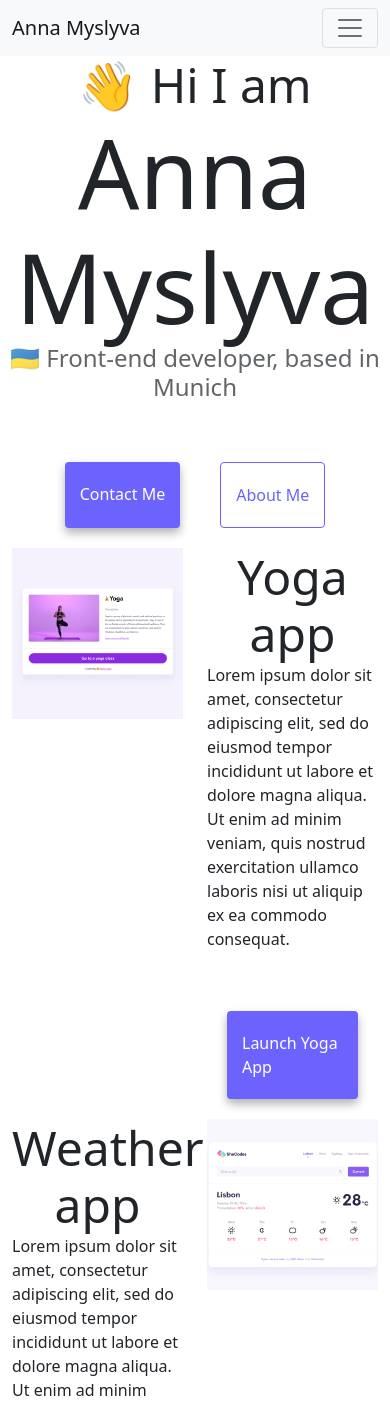
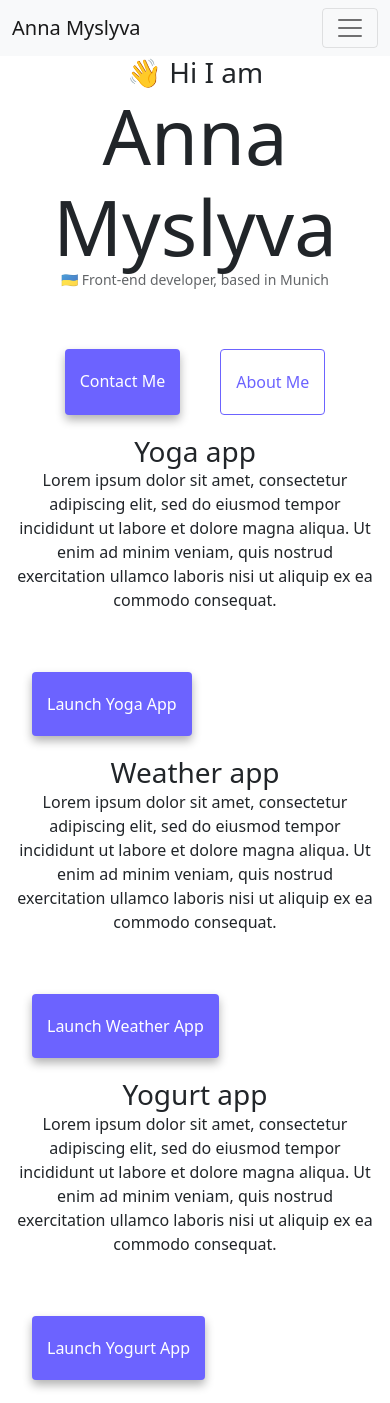
Before and after one commit to AnnaMyslyva/responsiveBasicProject, a website: page index.html in a window 390 px wide. Shown: the top 1403 px of the page. Drawn offline with nearby package versions, Linux system fonts and the light colour scheme.

Commit message:
CSS added
responsive css added

```diff
--- a/index.html
+++ b/index.html
@@ -60,7 +60,7 @@
     <div class="container">
       <div class="row">
         <div class="col-6"><img src="images/yoga.png" class="img-fluid" /></div>
-        <div class="col-6">
+        <div class="col-sm-6">
           <h2>Yoga app</h2>
           Lorem ipsum dolor sit amet, consectetur adipiscing elit, sed do
           eiusmod tempor incididunt ut labore et dolore magna aliqua. Ut enim ad
@@ -72,7 +72,7 @@
         </div>
       </div>
       <div class="row">
-        <div class="col-6">
+        <div class="col-sm-6">
           <h2>Weather app</h2>
           Lorem ipsum dolor sit amet, consectetur adipiscing elit, sed do
           eiusmod tempor incididunt ut labore et dolore magna aliqua. Ut enim ad
@@ -90,7 +90,7 @@
         <div class="col-6">
           <img src="images/yogurt.png" class="img-fluid" />
         </div>
-        <div class="col-6">
+        <div class="col-sm-6">
           <h2>Yogurt app</h2>
           Lorem ipsum dolor sit amet, consectetur adipiscing elit, sed do
           eiusmod tempor incididunt ut labore et dolore magna aliqua. Ut enim ad
--- a/style.css
+++ b/style.css
@@ -94,3 +94,25 @@ p {
 #contact {
   margin-top: 20px;
 }
+
+@media (max-width: 576px) {
+  .container {
+    text-align: center;
+  }
+
+  img {
+    display: none;
+  }
+
+  h1 {
+    font-size: 76px;
+  }
+  h2 {
+    font-size: 28px;
+  }
+
+  h3 {
+    font-size: 14px;
+    opacity: 0.7;
+  }
+}
```
